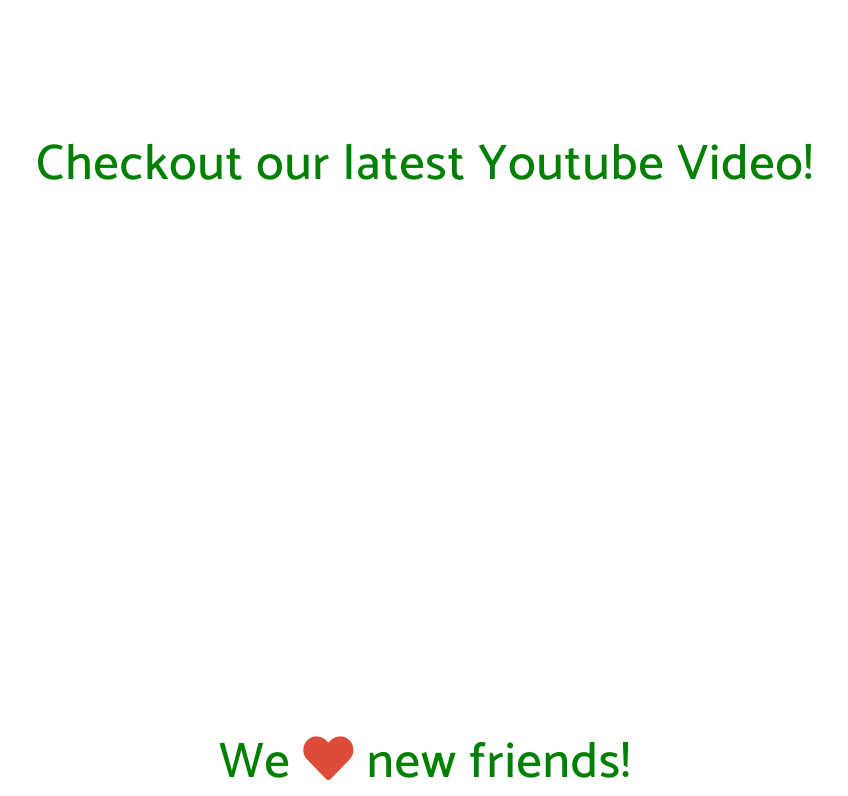
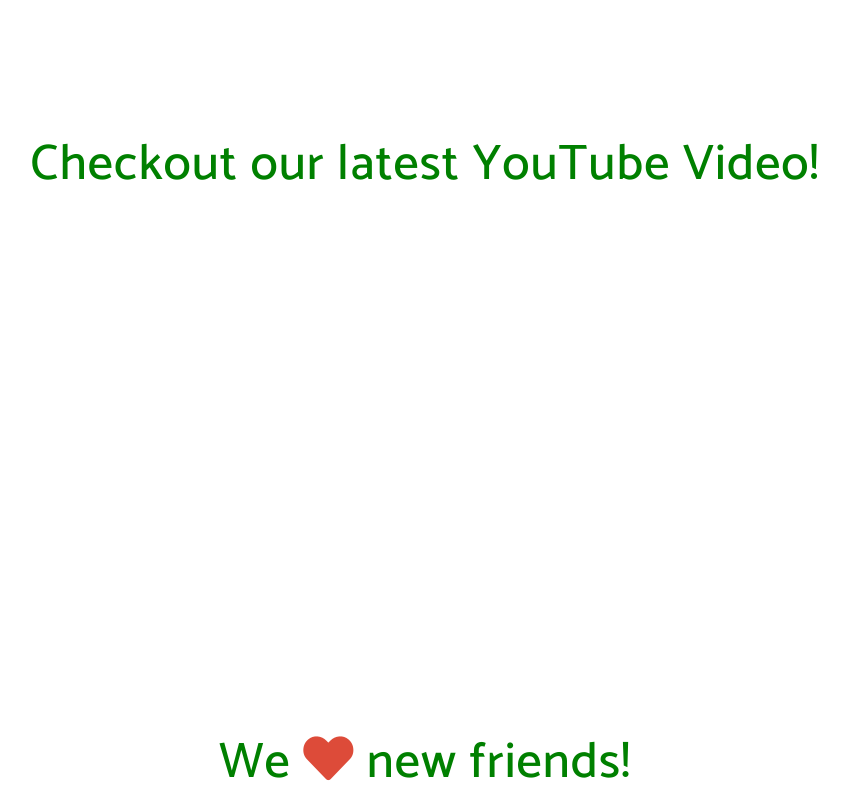
Before and after one commit to a2sandoval/Safe-Meet-Site, a website with bundled scripts: page index.html in a window 1280 px wide. Shown: the part 3100-3896 px from the top of the page, without its empty margins (215-1063 px from the left). Built offline with nearby package versions, Linux system fonts and the light colour scheme; no server answers; a web font is replaced by a local one.

Commit message:
added YouTube

```diff
--- a/index.html
+++ b/index.html
@@ -220,7 +220,7 @@
         <div class="col-lg-12 my-auto">
 
           <div class = "section-heading text-center">
-            <h2>Checkout our latest Youtube Video!</h2>
+            <h2>Checkout our latest YouTube Video!</h2>
             <br>
             <iframe class="latestVideoEmbed" vnum='0' cid="UCQyHXFtV3zrCaF5tUzHtg6w" width="100%" height="300px" frameborder="0" allowfullscreen></iframe>
 
```
